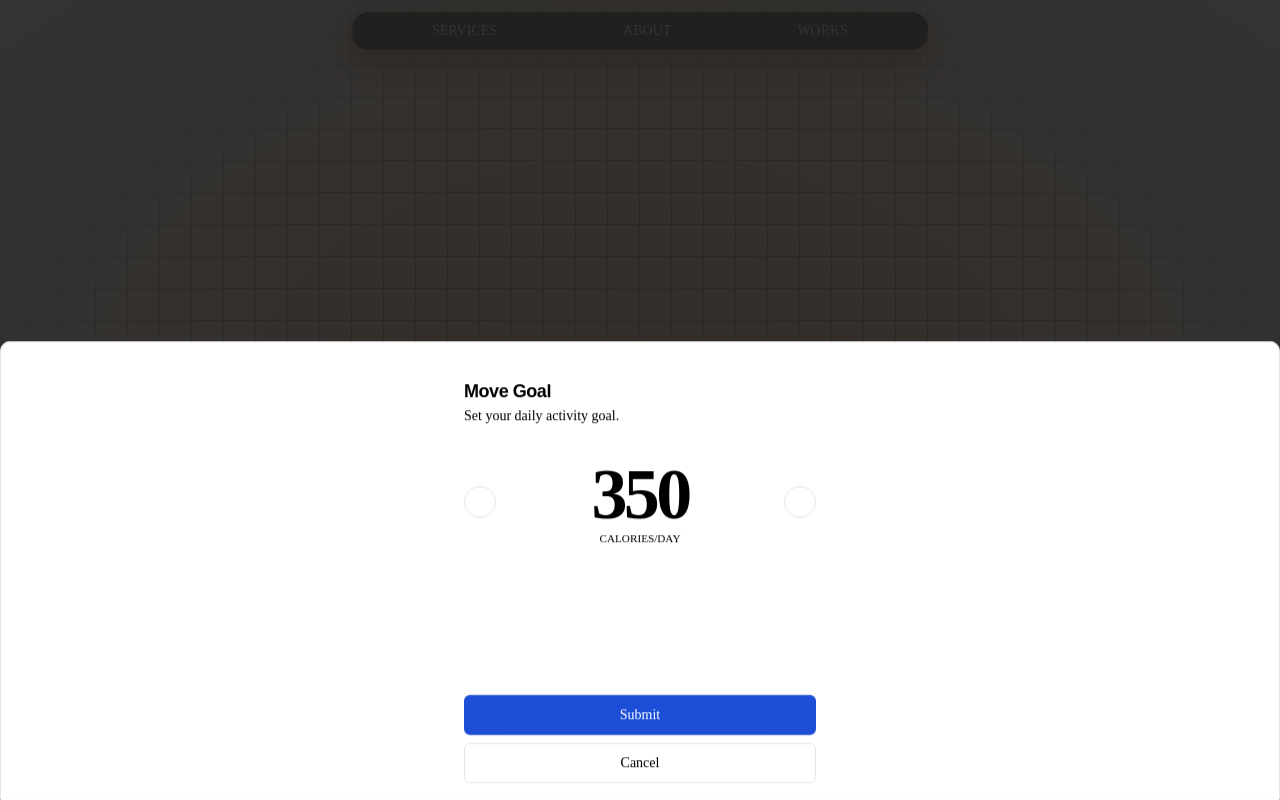
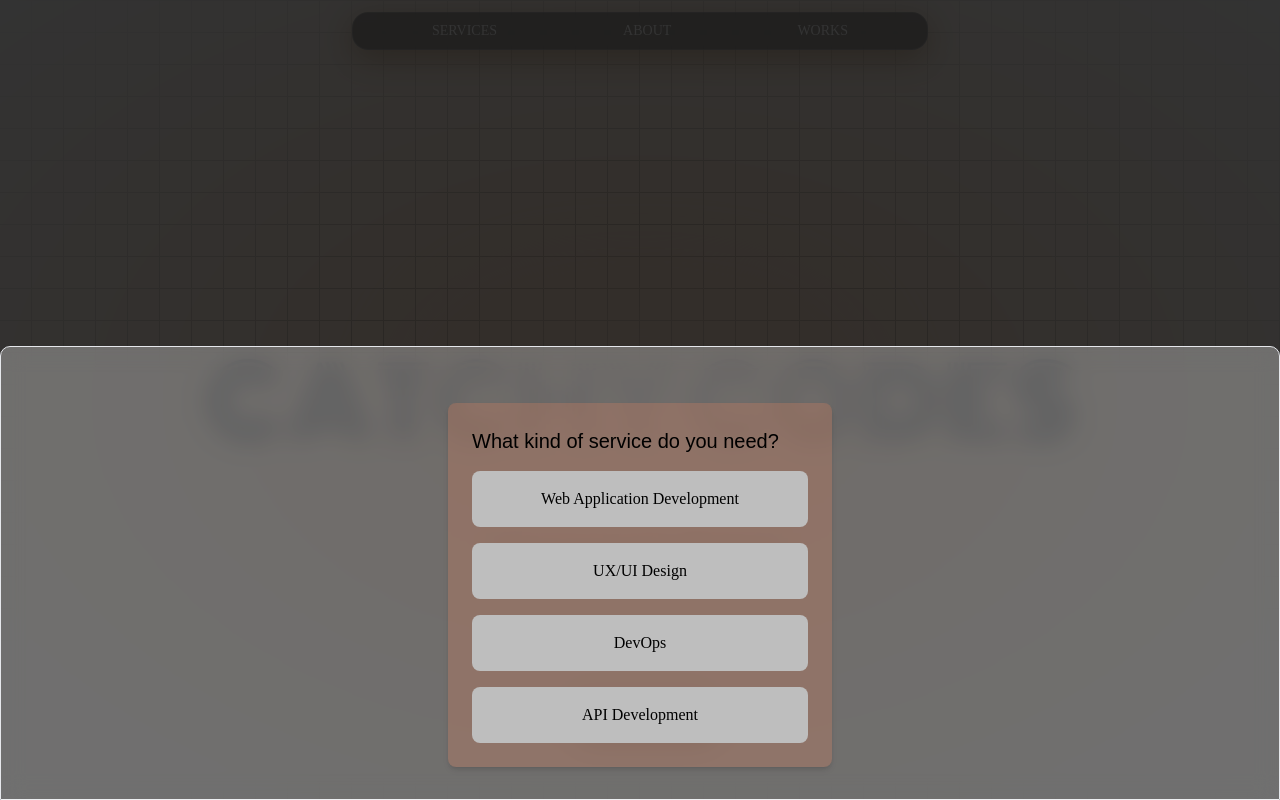
Before and after one commit to a-meraji/catchycodes, a Next.js app: page / in a window 1280 px wide. Both pictures are taken after a click on the button "Contact Us". Built offline with nearby package versions, Linux system fonts and the light colour scheme.

Commit message:
Contact Us Updated

```diff
--- a/components/ContactUs.jsx
+++ b/components/ContactUs.jsx
@@ -12,49 +12,81 @@ import {
   DrawerTrigger,
 } from "@/components/ui/drawer";
 
-const data = [
+const questions = [
   {
-    goal: 400,
+    id: 1,
+    question: "What kind of service do you need?",
+    options: [
+      "Web Application Development",
+      "UX/UI Design",
+      "DevOps",
+      "API Development",
+    ],
   },
   {
-    goal: 300,
+    id: 2,
+    question: "What is the scope of your project?",
+    options: [
+      "Small (simple website or app)",
+      "Medium (website or app with several features)",
+      "Large (complex platform)",
+      "It needs to be checked",
+    ],
   },
   {
-    goal: 200,
+    id: 3,
+    question: "When do you need the project completed?",
+    options: [
+      "Within 1 month",
+      "1-3 months",
+      "3-6 months",
+      "Flexible with the timeline",
+    ],
   },
   {
-    goal: 300,
+    id: 4,
+    question: "How did you hear about us?",
+    options: ["Referral", "Social Media", "Search Engine", "Advertisement"],
   },
   {
-    goal: 200,
-  },
-  {
-    goal: 278,
-  },
-  {
-    goal: 189,
-  },
-  {
-    goal: 239,
-  },
-  {
-    goal: 300,
-  },
-  {
-    goal: 200,
-  },
-  {
-    goal: 278,
-  },
-  {
-    goal: 189,
-  },
-  {
-    goal: 349,
+    id: 5,
+    question: "Please provide your contact details",
+    isContactDetails: true,
   },
 ];
 
 export default function ContactUs() {
+  const [currentQuestion, setCurrentQuestion] = useState(0);
+  const [answers, setAnswers] = useState({});
+  const [contactDetails, setContactDetails] = useState({
+    name: "",
+    email: "",
+    phone: "",
+  });
+
+  const handleOptionClick = (option) => {
+    setAnswers((prev) => ({ ...prev, [currentQuestion]: option }));
+    if (currentQuestion < questions.length - 1) {
+      setCurrentQuestion(currentQuestion + 1);
+    } else {
+      // Handle form submission here
+      console.log("Form submitted with answers:", {
+        ...answers,
+        contactDetails,
+      });
+    }
+  };
+
+  const handleContactDetailChange = (e) => {
+    const { name, value } = e.target;
+    setContactDetails((prev) => ({ ...prev, [name]: value }));
+  };
+
+  const handleContactDetailsSubmit = () => {
+    console.log("Form submitted with answers:", { ...answers, contactDetails });
+    // Add your form submission logic here
+  };
+
   const [showContactUs, setShowContactUs] = useState(false);
   const ContactUsHandler = () => {
     setShowContactUs(!showContactUs);
@@ -64,11 +96,7 @@ export default function ContactUs() {
     "translate-y-0 scale-100 opacity-100",
     "-translate-y-24 scale-0 opacity-0"
   ).getClass();
-  const [goal, setGoal] = React.useState(350);
 
-  function onClick(adjustment) {
-    setGoal(Math.max(200, Math.min(400, goal + adjustment)));
-  }
   return (
     <Drawer>
       <DrawerTrigger asChild>
@@ -97,49 +125,69 @@ md:px-[25px]"
           Contact Us
         </Button>
       </DrawerTrigger>
-      <DrawerContent className="bg-white">
+      <DrawerContent className="backdrop-blur-md bg-white/30">
         <div className="mx-auto w-full max-w-sm">
-          <DrawerHeader>
-            <DrawerTitle>Move Goal</DrawerTitle>
-            <DrawerDescription>Set your daily activity goal.</DrawerDescription>
-          </DrawerHeader>
-          <div className="p-4 pb-0">
-            <div className="flex items-center justify-center space-x-2">
-              <Button
-                variant="outline"
-                size="icon"
-                className="h-8 w-8 shrink-0 rounded-full"
-                onClick={() => onClick(-10)}
-                disabled={goal <= 200}
-              >
-                <span className="sr-only">Decrease</span>
-              </Button>
-              <div className="flex-1 text-center">
-                <div className="text-7xl font-bold tracking-tighter">
-                  {goal}
+          <DrawerHeader></DrawerHeader>
+
+          <div className="max-w-lg mx-auto mb-8 p-6 bg-[#f386583a] rounded-lg shadow-md">
+            {currentQuestion < questions.length - 1 && (
+              <>
+                <h2 className="text-xl mb-4">
+                  {questions[currentQuestion].question}
+                </h2>
+                <div className="space-y-4">
+                  {questions[currentQuestion].options.map((option, index) => (
+                    <button
+                      key={index}
+                      onClick={() => handleOptionClick(option)}
+                      className="w-full p-4 bg-[#bebebe] text-black rounded-lg hover:bg-[#ffab2d] focus:outline-none"
+                    >
+                      {option}
+                    </button>
+                  ))}
                 </div>
-                <div className="text-[0.70rem] uppercase text-muted-foreground">
-                  Calories/day
+              </>
+            )}
+            {questions[currentQuestion].isContactDetails && (
+              <>
+                <h2 className="text-xl mb-4">
+                  {questions[currentQuestion].question}
+                </h2>
+                <div className="space-y-4">
+                  <input
+                    type="text"
+                    name="name"
+                    placeholder="Your Name"
+                    value={contactDetails.name}
+                    onChange={handleContactDetailChange}
+                    className="w-full p-4 bg-[#bebebe] text-black rounded-lg"
+                  />
+                  <input
+                    type="email"
+                    name="email"
+                    placeholder="Your Email"
+                    value={contactDetails.email}
+                    onChange={handleContactDetailChange}
+                    className="w-full p-4 bg-[#bebebe] text-black rounded-lg"
+                  />
+                  <input
+                    type="tel"
+                    name="phone"
+                    placeholder="Your Phone Number"
+                    value={contactDetails.phone}
+                    onChange={handleContactDetailChange}
+                    className="w-full p-4 bg-[#bebebe] text-black rounded-lg"
+                  />
+                  <button
+                    onClick={handleContactDetailsSubmit}
+                    className="w-full p-4 bg-[#ffab2d] text-black rounded-lg hover:bg-[#bebebe] focus:outline-none"
+                  >
+                    Submit
+                  </button>
                 </div>
-              </div>
-              <Button
-                variant="outline"
-                size="icon"
-                className="h-8 w-8 shrink-0 rounded-full"
-                onClick={() => onClick(10)}
-                disabled={goal >= 400}
-              >
-                <span className="sr-only">Increase</span>
-              </Button>
-            </div>
-            <div className="mt-3 h-[120px]"></div>
+              </>
+            )}
           </div>
-          <DrawerFooter>
-            <Button className="bg-blue-700 text-white">Submit</Button>
-            <DrawerClose asChild>
-              <Button variant="outline">Cancel</Button>
-            </DrawerClose>
-          </DrawerFooter>
         </div>
       </DrawerContent>
     </Drawer>
```
